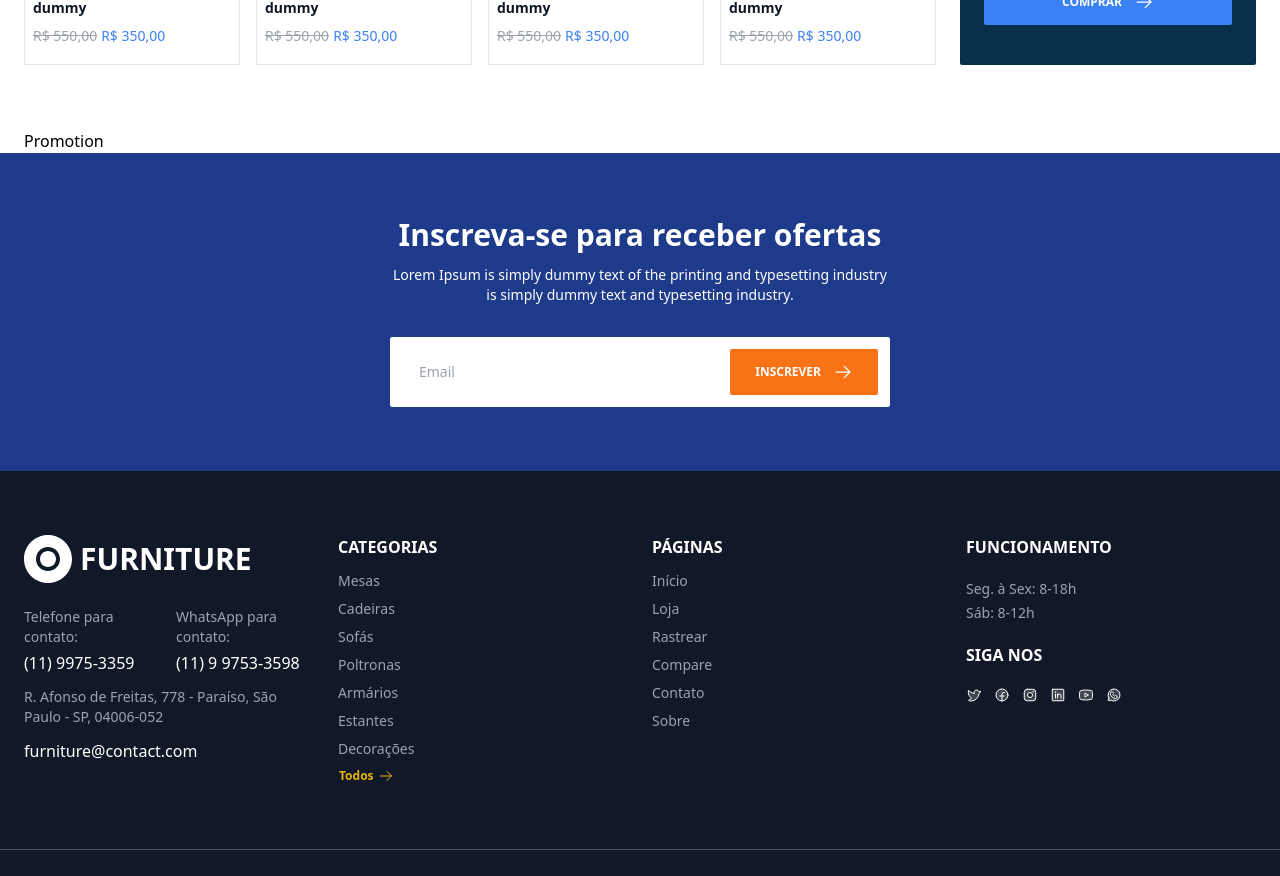
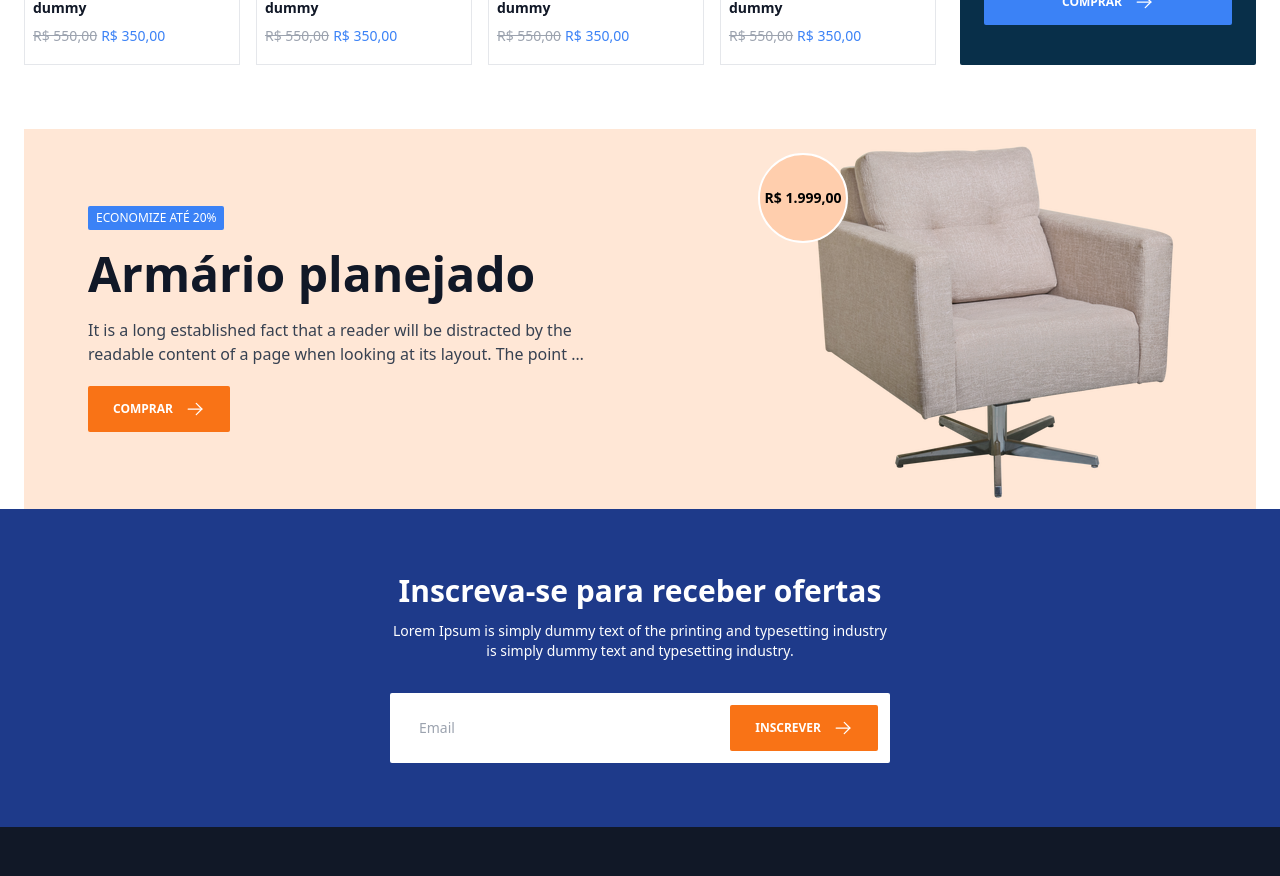
Before and after one commit to bhigoreduardo/mern-application, a React (Vite) app in the folder web/: page / in a window 1280 px wide. Shown: the part 4060-4936 px from the top of the page. Built offline with nearby package versions, Linux system fonts and the light colour scheme.

Commit message:
:art: Feat: Create promotion widget

```diff
--- a/web/src/app/components/widget/public/home/promotion.jsx
+++ b/web/src/app/components/widget/public/home/promotion.jsx
@@ -1,9 +1,45 @@
+/* eslint-disable react/prop-types */
+import { ArrowRight } from 'phosphor-react'
+
+import { currencyPrice } from '../../../../../utils/format'
+import Badge from '../../../ui/common/badge'
 import Container from '../../../ui/common/container'
+import Button from '../../../ui/buttons/button'
 
-export default function Promotion() {
+export default function Promotion({ bagde, title, description, image, offer }) {
   return (
     <section>
-      <Container>Promotion</Container>
+      <Container>
+        <article className="flex justify-between lg:flex-row flex-col-reverse items-center lg:items-start py-16 lg:py-0 lg:px-16 px-12 bg-[#FFE7D6]">
+          {/* CONTENT */}
+          <div className="flex flex-col gap-5 my-auto max-w-[500px]">
+            <Badge className="text-white uppercase bg-blue-500 w-fit mx-auto lg:mx-0">
+              {bagde}
+            </Badge>
+            <h3 className="font-semibold lg:text-5xl text-3xl text-gray-900">{title}</h3>
+            <p className="font-thin text-base text-gray-700 line-clamp-2">
+              {description}
+            </p>
+            <Button className="bg-orange-500 text-white hover:bg-orange-600 uppercase w-fit mx-auto lg:mx-0">
+              Comprar
+              <ArrowRight size={20} className="text-white" />
+            </Button>
+          </div>
+          {/* IMAGE */}
+          <div className="relative">
+            <div className="absolute top-6 -left-10 flex items-center justify-center bg-[#FFCEAD] w-[90px] h-[90px] rounded-full border-2 border-white">
+              <span className="font-semibold text-sm text-black">
+                {currencyPrice.format(offer)}
+              </span>
+            </div>
+            <img
+              src={`${import.meta.env.VITE_SERVER_PUBLIC_IMAGES}/${image}`}
+              alt={title}
+              className="max-h-[500px] w-auto"
+            />
+          </div>
+        </article>
+      </Container>
     </section>
   )
 }
--- a/web/src/app/pages/public/index.jsx
+++ b/web/src/app/pages/public/index.jsx
@@ -16,7 +16,13 @@
       <News />
       <Banner />
       <Lover />
-      <Promotion />
+      <Promotion
+        bagde="Economize até 20%"
+        title="Armário planejado"
+        description="It is a long established fact that a reader will be distracted by the readable content of a page when looking at its layout. The point of using Lorem Ipsum is that it has a more-or-less normal distribution."
+        image="products/cover.png"
+        offer={1999}
+      />
       <Newsletter />
     </section>
   )
```
